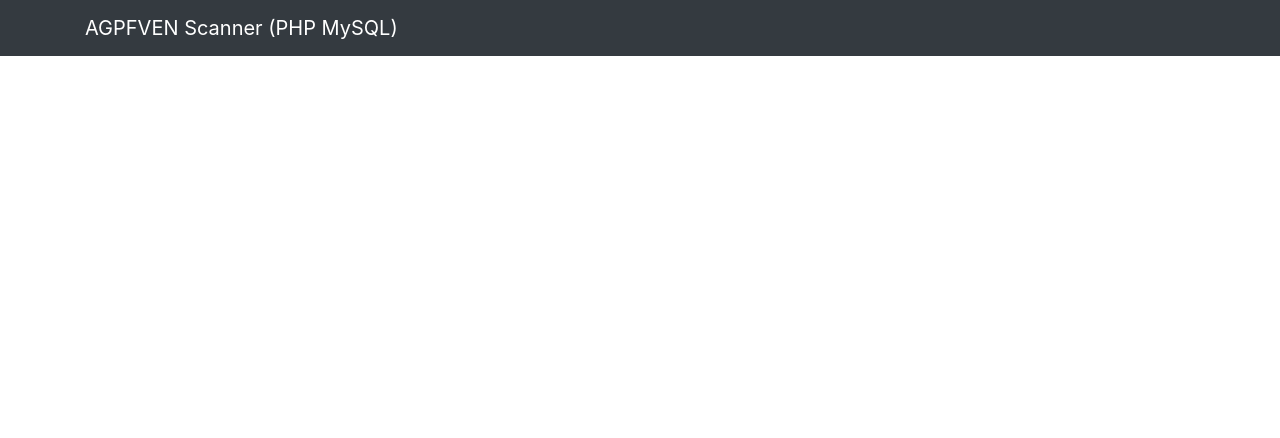
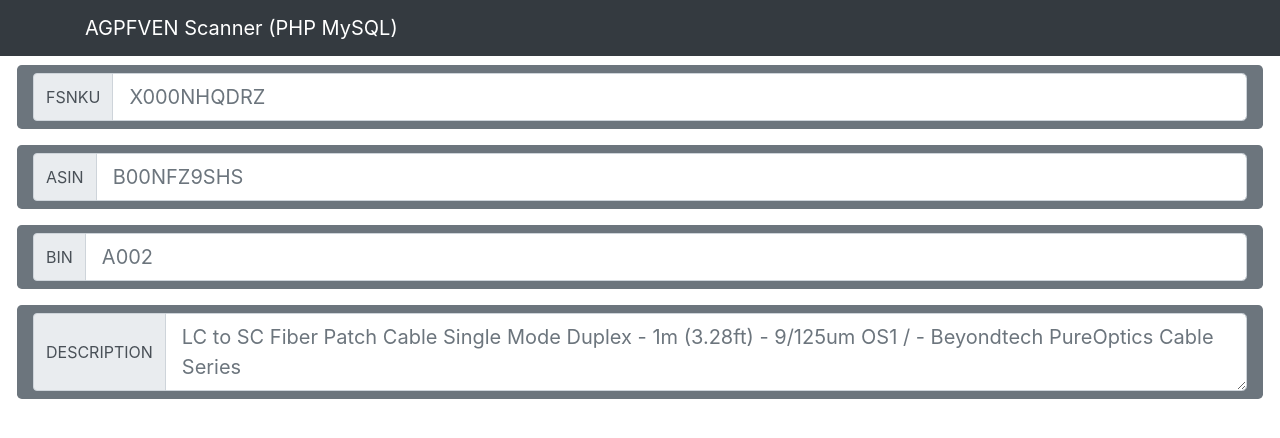
Before and after one commit to AGPFVEN/Backend-repository, a PHP site: page /new_BIN_inventory.php in a window 1280 px wide. Shown: the top 438 px of the page. Run offline with PHP 8.4, Linux system fonts and the light colour scheme; some libraries are stand-ins or nearby versions.

Commit message:
new create bin page

```diff
--- a/AGPFVEN/BarCode/index.php
+++ b/AGPFVEN/BarCode/index.php
@@ -20,7 +20,7 @@
 
         </form>
 
-        <a href="new_BIN_inventory.php" class="btn btn-danger btn-lg btn-block">That's not my BIN</a>
+        <a href="new_BIN_inventory.php" class="btn btn-info btn-lg btn-block">Create new BIN</a>
 
     </div>
 </div>
--- a/AGPFVEN/BarCode/new_BIN_inventory.php
+++ b/AGPFVEN/BarCode/new_BIN_inventory.php
@@ -1,4 +1,66 @@
-<?php include("database/db.php");
+<?php
 
+    include("database/db.php");
     include("includes/header.php");
+
 ?>
+
+<form  method="POST" action="Create_routine/Intro_data_into_db.php" class="btn btn btn-lg btn-block">
+
+    <!-- FSNKU Input -->
+    <div class="tn btn-secondary btn-lg btn-block input-group mb-3">
+
+        <div class="input-group-prepend input-group-prepend-lg">
+
+            <span class="input-group-text" id="basic-addon1">FSNKU</span>
+
+        </div>
+
+        <input type="text"  name="FSNKU" class="form-control form-control-lg" placeholder="X000NHQDRZ" aria-label="Username" aria-describedby="basic-addon1">
+
+    </div>
+
+    <!-- ASIN Input -->
+    <div class="tn btn-secondary btn-lg btn-block input-group mb-3">
+
+        <div class="input-group-prepend input-group-prepend-lg">
+
+            <span class="input-group-text" id="basic-addon1">ASIN</span>
+
+        </div>
+
+        <input type="text"  name="ASIN" class="form-control form-control-lg" placeholder="B00NFZ9SHS" aria-label="Username" aria-describedby="basic-addon1">
+
+    </div>
+
+    <!-- BIN Input -->
+    <div class="tn btn-secondary btn-lg btn-block input-group mb-3">
+
+        <div class="input-group-prepend input-group-prepend-lg">
+
+            <span class="input-group-text" id="basic-addon1">BIN</span>
+
+        </div>
+
+        <input type="text"  name="BIN" class="form-control form-control-lg" placeholder="A002" aria-label="Username" aria-describedby="basic-addon1">
+
+    </div>
+
+    <!-- DESCRIPTION Input -->
+    <div class="tn btn-secondary btn-lg btn-block input-group mb-3">
+
+        <div class="input-group-prepend input-group-prepend-lg">
+
+            <span class="input-group-text" id="basic-addon1">DESCRIPTION</span>
+
+        </div>
+
+        <textarea  name="DESCRIPTION" class="form-control form-control-lg"
+            placeholder="LC to SC Fiber Patch Cable Single Mode Duplex - 1m (3.28ft) - 9/125um OS1 / - Beyondtech PureOptics Cable Series"
+        aria-label="Username" aria-describedby="basic-addon1"></textarea>
+
+    </div>
+
+
+
+</form>
```
Also changed, not shown: AGPFVEN/BarCode/Create_routine/Intro_data_into_db.php (added, +10 -0 lines).
